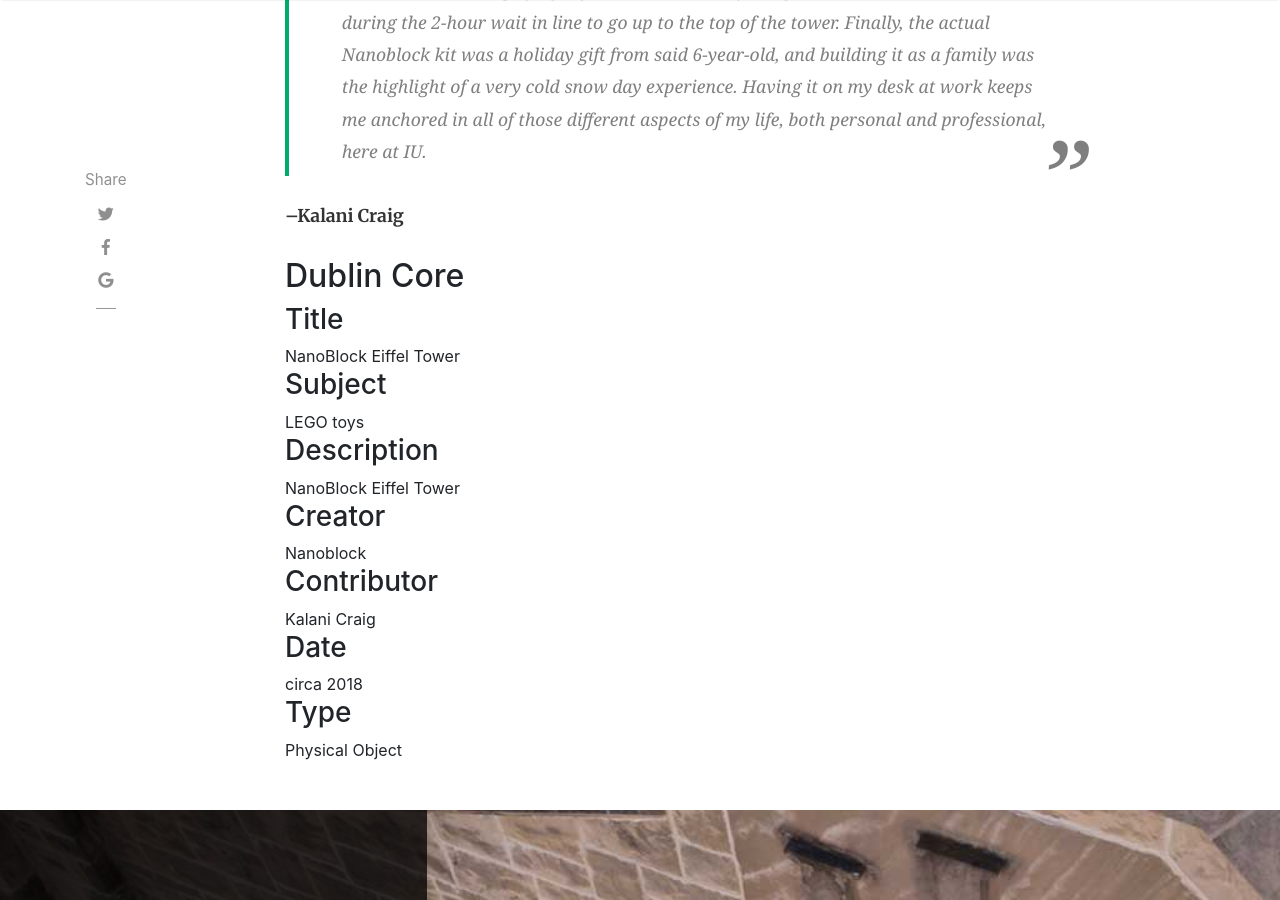
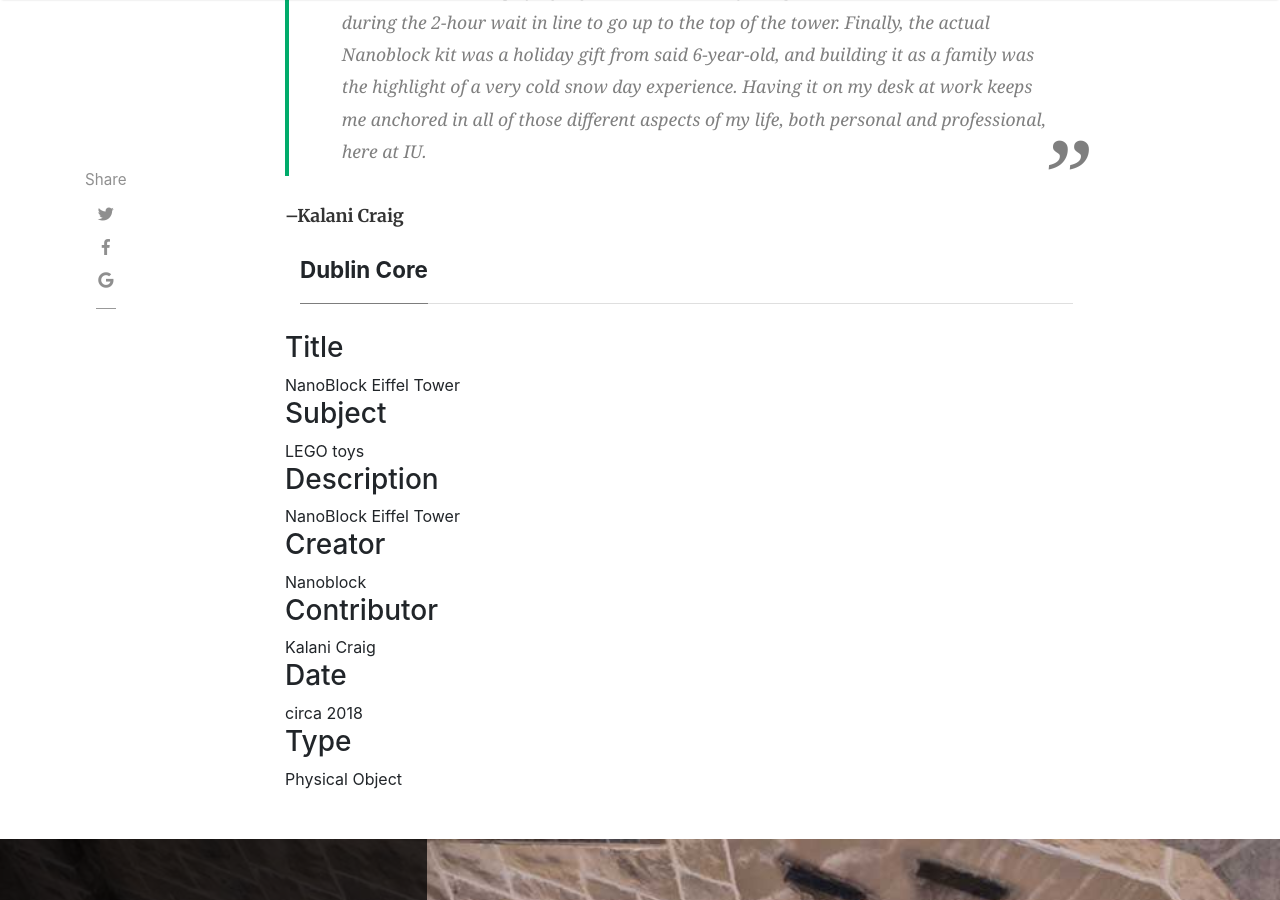
Before and after one commit to IUBHistoryHarvest/IUBHistoryHarvest.github.io, a Jekyll site: the page built from _items/2016-03-04-ID0002.md, in a window 1280 px wide and 900 px high, scrolled down 1766 px. Built offline with Jekyll 4.4.1, drawn with Linux system fonts in a browser that asks for light colours; nearby versions of some CDN libraries; comment, search, counter and statistics services are not loaded.

Commit message:
no message

```diff
--- a/_layouts/item.html
+++ b/_layouts/item.html
@@ -66,7 +66,10 @@
 
 
 			<div class="element-set">
-				<h2>Dublin Core</h2>
+
+				<div class="section-title col-md-12 mt-4">
+				<h2 id="Dublin Core"><span class="text-capitalize">Dublin Core</span></h2>
+				</div>
 					<div id="dublin-core-title" class="element">
 				<h3>Title</h3>
 							<div class="element-text">{{ page.title }}</div>
```
